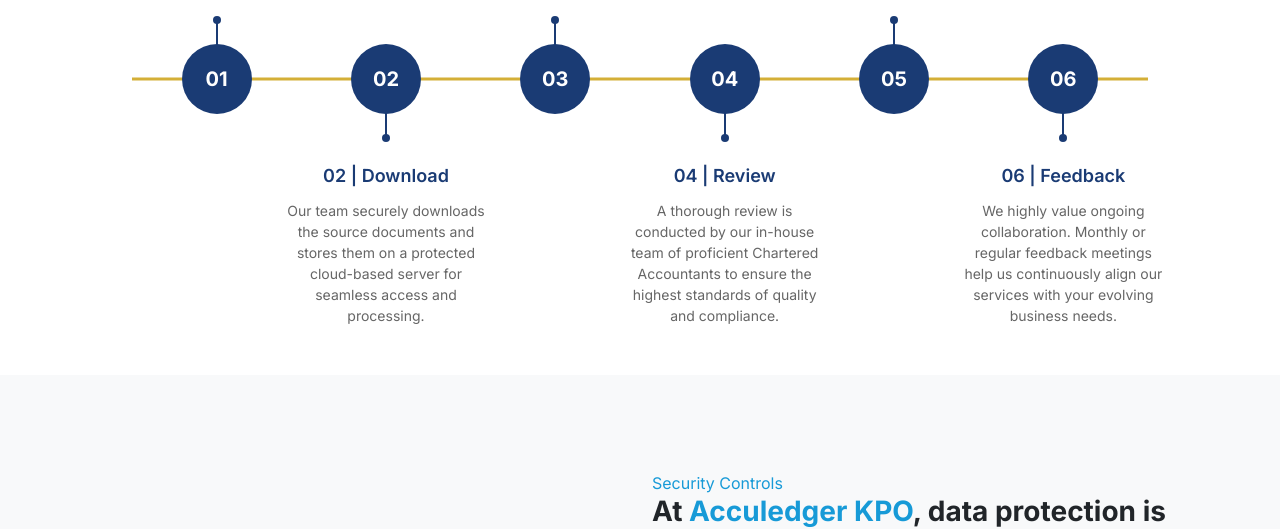
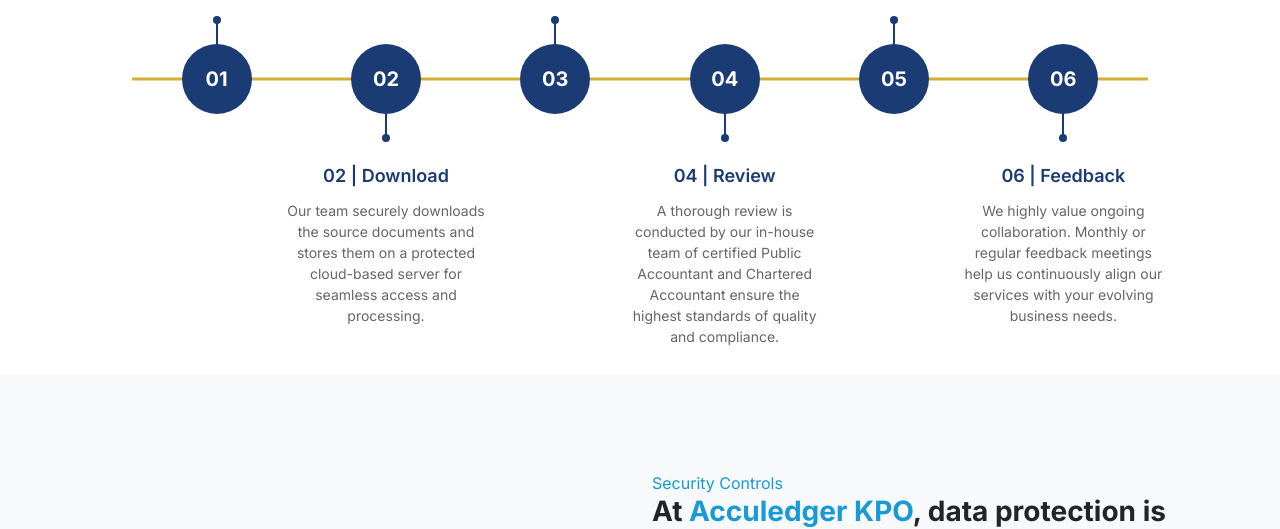
Before and after one commit to RajanSharma626/akpo, a PHP site: page /about-us in a window 1280 px wide. Shown: the part 3249-3778 px from the top of the page. Run offline with PHP 8.4, Linux system fonts and the light colour scheme.

Commit message:
fix spellings

```diff
--- a/about-us.php
+++ b/about-us.php
@@ -341,7 +341,7 @@ $title = "About Us";
                         <div class="content-below">
                             <div class="step-title">04 | Review</div>
                             <div class="step-description">A thorough review is conducted by our in-house team of
-                                proficient Chartered Accountants to ensure the highest standards of quality and
+                                certified Public Accountant and Chartered Accountant ensure the highest standards of quality and
                                 compliance.</div>
                         </div>
                     </div>
```
